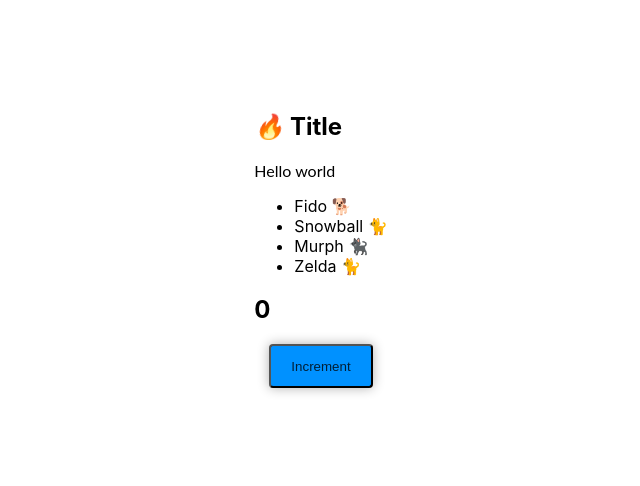
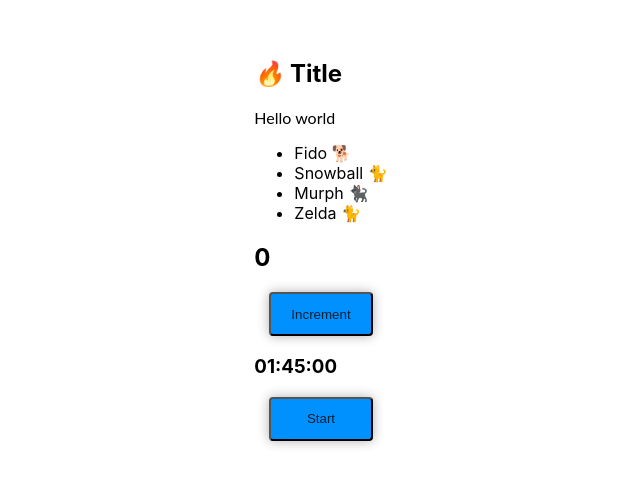
Before and after one commit to leavism-learning/learning-react, a React (Create React App) app: page / in a window 1280 px wide. Shown: the part 160-646 px from the top of the page, without its empty margins (319-959 px from the left). Built offline with nearby package versions, Linux system fonts and the light colour scheme.

Commit message:
useEffect example
Made a countdown to demonstrate the React lifecycle and the useEffect hook.

```diff
--- a/src/App.js
+++ b/src/App.js
@@ -1,4 +1,4 @@
-import React, { useState } from 'react';
+import React, { useState, useEffect } from 'react';
 import './App.css';
 
 function Card(props) {
@@ -14,7 +14,7 @@ function MyIcon() {
   return <i>🔥</i>;
 }
 
-const IncrementButton = (props) => {
+const CustomButton = (props) => {
   return (
     <button onClick={props.onClick} type='button'>
       {props.children}
@@ -39,10 +39,41 @@ function ListOfAnimals() {
   );
 }
 
+const Countdown = ({ hour, minute, second }) => {
+  const [over, setOver] = useState(false);
+  const [paused, setPaused] = useState(true);
+  const [[h, m, s], setTime] = useState([hour, minute, second]);
+
+  const tick = () => {
+    if (paused || over) return;
+    if (h === 0 && m === 0 && s === 0) setOver(true);
+    else if (m === 0 && s === 0) setTime([h - 1, 59, 59]);
+    else if (s === 0) setTime([h, m - 1, 59]);
+    else setTime([h, m, s - 1]);
+  };
+
+  const handlePause = () => setPaused(!paused);
+  const format = (val) => val.toString().padStart(2, '0');
+
+  useEffect(() => {
+    let ticker = setInterval(() => tick(), 1000);
+    return () => {
+      clearInterval(ticker);
+    };
+  });
+
+  return (
+    <>
+      <h3 className='countdown'>{`${format(h)}:${format(m)}:${format(s)}`}</h3>
+      <button onClick={handlePause}>{paused ? 'Start' : 'Pause'}</button>
+    </>
+  );
+};
+
 function App() {
   const [count, setCount] = useState(0);
 
-  function handleClick(event) {
+  function incrementClick(event) {
     setCount(count + 1);
   }
 
@@ -55,7 +86,10 @@ function App() {
       </div>
       <ListOfAnimals />
       <h2>{count}</h2>
-      <IncrementButton onClick={handleClick}>Increment</IncrementButton>
+      <CustomButton onClick={incrementClick}>Increment</CustomButton>
+      <div>
+        <Countdown hour={1} minute={45} second={0} />
+      </div>
     </>
   );
 }
```
